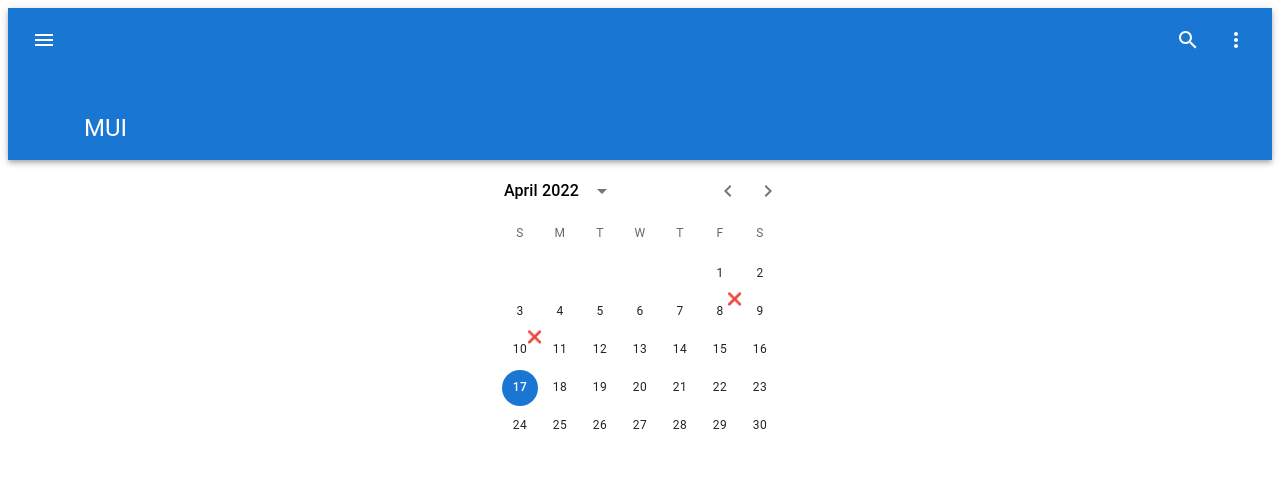
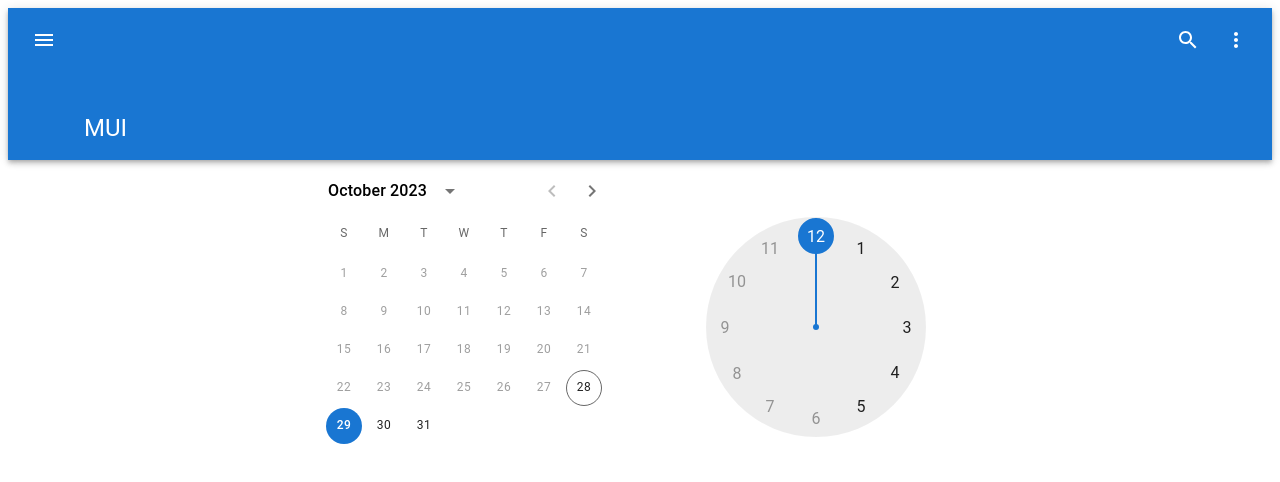
Before and after one commit to Logic-Legends-Hack23/FrontHack, a React (Vite) app in the folder LivyChatBot/: page / in a window 1280 px wide. Shown: the top 482 px of the page. Built offline with nearby package versions, Linux system fonts and the light colour scheme.

Commit message:
si se acepta, puedes escoger fecha, hora y min del calendario

```diff
--- a/LivyChatBot/src/Calendar.tsx
+++ b/LivyChatBot/src/Calendar.tsx
@@ -1,109 +1,36 @@
 import * as React from 'react';
-import dayjs, { Dayjs } from 'dayjs';
-import Badge from '@mui/material/Badge';
+import dayjs from 'dayjs';
+import Grid from '@mui/material/Grid';
 import { AdapterDayjs } from '@mui/x-date-pickers/AdapterDayjs';
 import { LocalizationProvider } from '@mui/x-date-pickers/LocalizationProvider';
-import { PickersDay, PickersDayProps } from '@mui/x-date-pickers/PickersDay';
 import { DateCalendar } from '@mui/x-date-pickers/DateCalendar';
-import { DayCalendarSkeleton } from '@mui/x-date-pickers/DayCalendarSkeleton';
+import { TimeClock } from '@mui/x-date-pickers/TimeClock';
 
-function getRandomNumber(min: number, max: number) {
-  return Math.round(Math.random() * (max - min) + min);
-}
+const today = dayjs();
+const tomorrow = today.add(1, 'day');
+const twelvePM = dayjs().set('hour', 12).startOf('hour');
+const fivePM = dayjs().set('hour', 17).startOf('hour');
 
-function fakeFetch(date: Dayjs, { signal }: { signal: AbortSignal }) {
-  return new Promise<{ daysToHighlight: number[] }>((resolve, reject) => {
-    const timeout = setTimeout(() => {
-      const daysInMonth = date.daysInMonth();
-      const daysToHighlight = [1, 2, 3].map(() => getRandomNumber(1, daysInMonth));
 
-      resolve({ daysToHighlight });
-    }, 500);
 
-    signal.onabort = () => {
-      clearTimeout(timeout);
-      reject(new DOMException('aborted', 'AbortError'));
-    };
-  });
-}
-
-const initialValue = dayjs('2022-04-17');
-
-function ServerDay(props: PickersDayProps<Dayjs> & { highlightedDays?: number[] }) {
-  const { highlightedDays = [], day, outsideCurrentMonth, ...other } = props;
-
-  const isSelected =
-    !props.outsideCurrentMonth && highlightedDays.indexOf(props.day.date()) >= 0;
-
-  return (
-    <Badge
-      key={props.day.toString()}
-      overlap="circular"
-      badgeContent={isSelected ? '❌' : undefined}
-    >
-      <PickersDay {...other} outsideCurrentMonth={outsideCurrentMonth} day={day} />
-    </Badge>
-  );
-}
-
-export default function DateCalendarServerRequest() {
-  const requestAbortController = React.useRef<AbortController | null>(null);
-  const [isLoading, setIsLoading] = React.useState(false);
-  const [highlightedDays, setHighlightedDays] = React.useState([1, 2, 15]);
-
-  const fetchHighlightedDays = (date: Dayjs) => {
-    const controller = new AbortController();
-    fakeFetch(date, {
-      signal: controller.signal,
-    })
-      .then(({ daysToHighlight }) => {
-        setHighlightedDays(daysToHighlight);
-        setIsLoading(false);
-      })
-      .catch((error) => {
-        // ignore the error if it's caused by `controller.abort`
-        if (error.name !== 'AbortError') {
-          throw error;
-        }
-      });
-
-    requestAbortController.current = controller;
-  };
-
-  React.useEffect(() => {
-    fetchHighlightedDays(initialValue);
-    // abort request on unmount
-    return () => requestAbortController.current?.abort();
-  }, []);
-
-  const handleMonthChange = (date: Dayjs) => {
-    if (requestAbortController.current) {
-      // make sure that you are aborting useless requests
-      // because it is possible to switch between months pretty quickly
-      requestAbortController.current.abort();
-    }
-
-    setIsLoading(true);
-    setHighlightedDays([]);
-    fetchHighlightedDays(date);
-  };
-
+export default function ValidationBehaviorView() {
   return (
     <LocalizationProvider dateAdapter={AdapterDayjs}>
-      <DateCalendar
-        defaultValue={initialValue}
-        loading={isLoading}
-        onMonthChange={handleMonthChange}
-        renderLoading={() => <DayCalendarSkeleton />}
-        slots={{
-          day: ServerDay,
-        }}
-        slotProps={{
-          day: {
-            highlightedDays,
-          } as any,
-        }}
-      />
+      <Grid
+        container
+        columns={{ xs: 1, lg: 2 }}
+        spacing={4}
+        alignItems="center"
+        justifyContent="center"
+      >
+        <Grid item>
+          <DateCalendar defaultValue={tomorrow} disablePast/>
+        </Grid>
+        <Grid item>
+          <TimeClock defaultValue={twelvePM} maxTime={fivePM}
+          minutesStep={15} />
+        </Grid>
+      </Grid>
     </LocalizationProvider>
   );
 }
```
